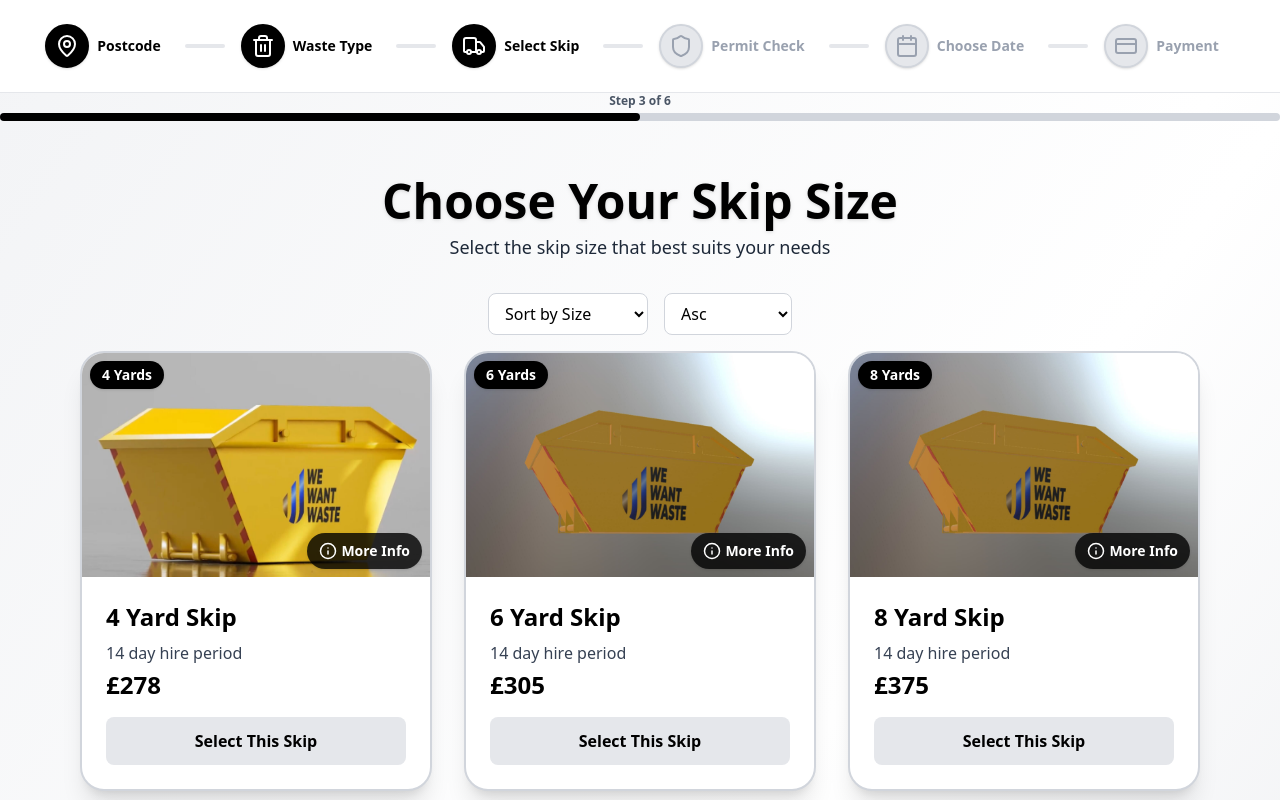
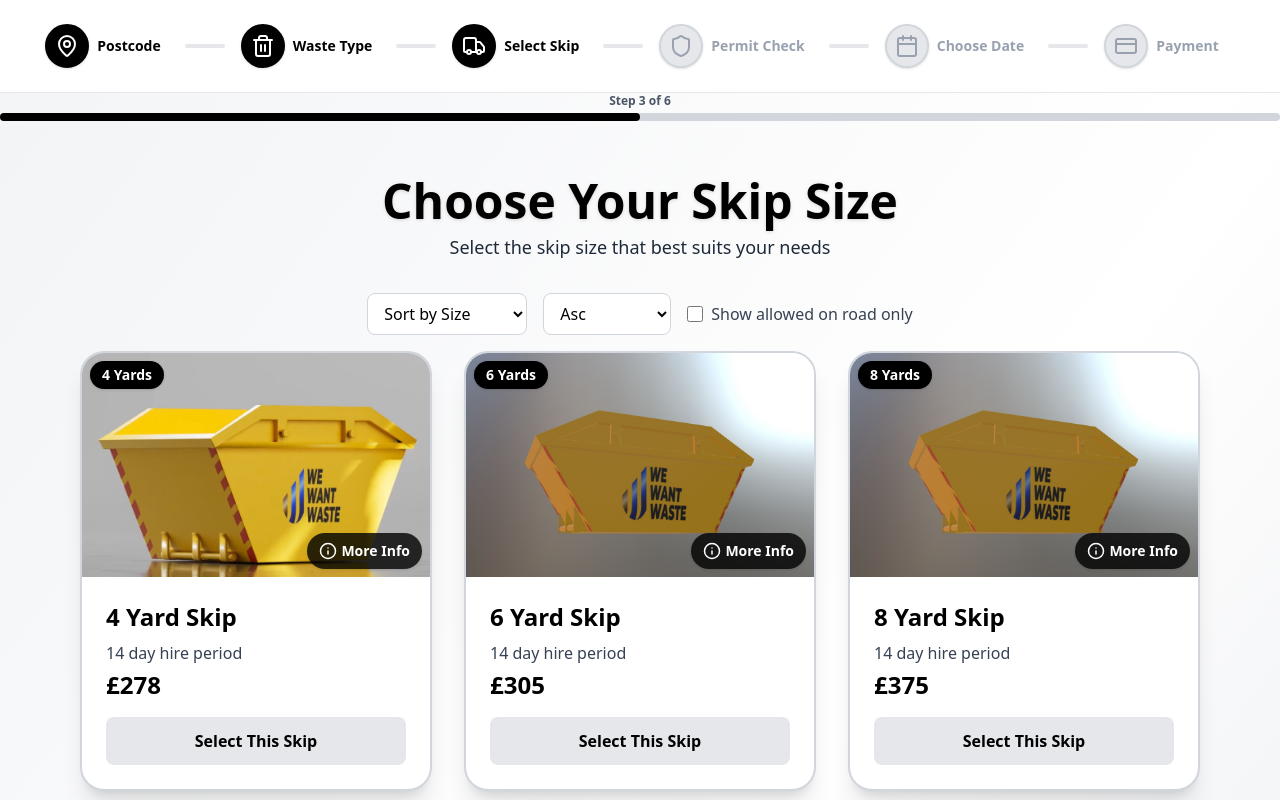
Before and after one commit to amrreda1998/wewantwaste_task, a React (Vite) app: page / in a window 1280 px wide. Shown: the top 800 px of the page. Built offline with nearby package versions, Linux system fonts and the light colour scheme.

Commit message:
feat : Allowed on Road only check box filter

```diff
--- a/src/pages/SkipSizePage.tsx
+++ b/src/pages/SkipSizePage.tsx
@@ -9,6 +9,7 @@ function SkipSizePage() {
   );
   const [sortBy, setSortBy] = useState<'size' | 'price'>('size');
   const [sortOrder, setSortOrder] = useState<'asc' | 'desc'>('asc');
+  const [showAllowedOnRoadOnly, setShowAllowedOnRoadOnly] = useState(false);
 
   // Sort logic
   const sortedSkips = [...skip_data].sort((a, b) => {
@@ -20,6 +21,10 @@ function SkipSizePage() {
       return bValue - aValue;
     }
   });
+
+  const filteredSkips = showAllowedOnRoadOnly
+    ? sortedSkips.filter((skip) => skip.allowed_on_road)
+    : sortedSkips;
 
   return (
     <div className="flex flex-col flex-1 min-h-screen p-2 sm:p-6 bg-gradient-to-br from-gray-100 via-white to-gray-200">
@@ -51,12 +56,27 @@ function SkipSizePage() {
           <option value="asc">Asc</option>
           <option value="desc">Desc</option>
         </select>
+        <div className="flex items-center gap-2">
+          <input
+            id="allowedOnRoad"
+            type="checkbox"
+            checked={showAllowedOnRoadOnly}
+            onChange={(e) => setShowAllowedOnRoadOnly(e.target.checked)}
+            className="w-4 h-4 text-black border-gray-300 rounded focus:ring-2 focus:ring-black transition"
+          />
+          <label
+            htmlFor="allowedOnRoad"
+            className="text-gray-700 text-sm sm:text-base"
+          >
+            Show allowed on road only
+          </label>
+        </div>
       </div>
 
       {/* Card Grid */}
       <main className="flex-1 flex justify-center w-full">
         <div className="grid grid-cols-1 xs:grid-cols-2 md:grid-cols-2 lg:grid-cols-3 gap-4 sm:gap-8 w-full max-w-6xl px-2 sm:px-4">
-          {sortedSkips.map((skip) => {
+          {filteredSkips.map((skip) => {
             const isSelected = selectedId === skip.id;
             return (
               <div
```
